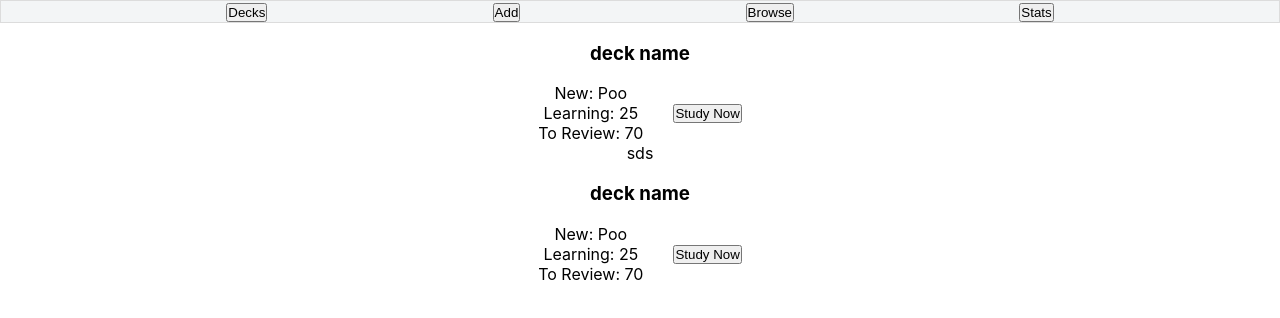
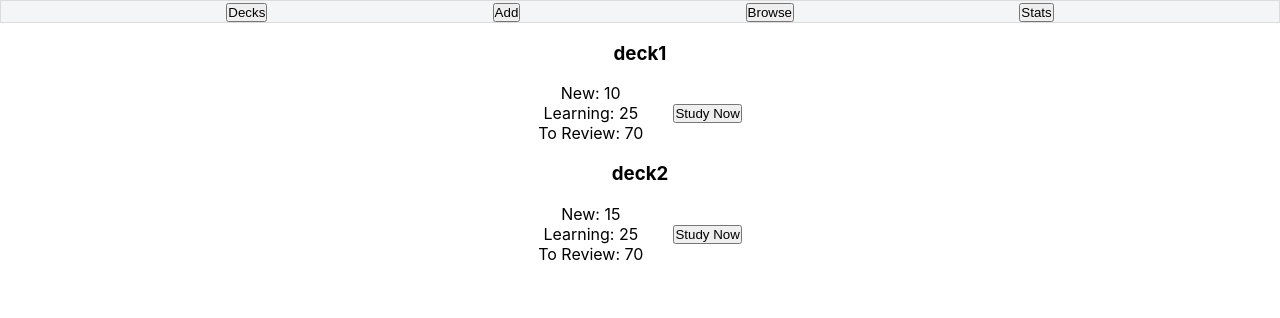
Before and after one commit to markxburek/flashcard-app, a React (Create React App) app in the folder flashcard-app/: page / in a window 1280 px wide. Shown: the top 318 px of the page. Built offline with nearby package versions, Linux system fonts and the light colour scheme.

Commit message:
DeckInfoScreen uses array parametersforcomponents

```diff
--- a/flashcard-app/src/components/DeckInfoScreen.js
+++ b/flashcard-app/src/components/DeckInfoScreen.js
@@ -1,26 +1,26 @@
 import React from 'react'
 import DeckPreviewStats from './DeckPreviewStats'
-import { connect } from 'react-redux'
-
 
 import './DeckInfoScreen.css'
 
+let deckPreviewStatsData = [
+    {DECK_NAME: "deck1", NEW: 10, LEARNING: 25, TO_REVIEW: 70},
+    {DECK_NAME: "deck2", NEW: 15, LEARNING: 13, TO_REVIEW: 42}
+]
 
-
-
+let deckPreviewStats = deckPreviewStatsData.map(deck =>
+                                <DeckPreviewStats DECK_NAME={deck.DECK_NAME}
+                                                  NEW = {deck.NEW}
+                                                  LEARNING = {deck.LEARNING}
+                                                  TO_REVIEW = {deck.TO_REVIEW}
+                                                  />)
 const DeckInfoScreen = (props) => {
-
-    //placeholder variables for now
 
     return (
         <div>
-            <DeckPreviewStats/>
-            sds
-            <DeckPreviewStats/>
-
+            {deckPreviewStats}
         </div>
     )
 }
 
-
  export default DeckInfoScreen;
--- a/flashcard-app/src/components/DeckPreviewStats.js
+++ b/flashcard-app/src/components/DeckPreviewStats.js
@@ -1,27 +1,23 @@
 import React from 'react'
 import {connect} from 'react-redux'
 
-let DECK_NAME = "deck name";
-let NEW = "Poo";
+//let DECK_NAME = "deck name";
+// let NEW = "Poo";
 let LEARNING = 25;
 let TO_REVIEW = 70;
 
-let deckPreviewStatsData = [
-    {DECK_NAME: "deck1", NEW: 10, LEARNING: 25, TO_REVIEW: 70},
-    {DECK_NAME: "deck2", NEW: 15, LEARNING: 13, TO_REVIEW: 42}
-]
 
 
 const DeckPreviewStats = (props) => {
     return (
         <div>
 
-            <h3>{DECK_NAME}</h3>
+            <h3>{props.DECK_NAME}</h3>
 
             <div id="deck-stats-container">
                 <div id="deck-stats">
                     {/* put this in a table  */}
-                  New: {NEW}  <br />
+                  New: {props.NEW}  <br />
                   Learning: {LEARNING} <br />
                   To Review: {TO_REVIEW}
                 </div>
```
